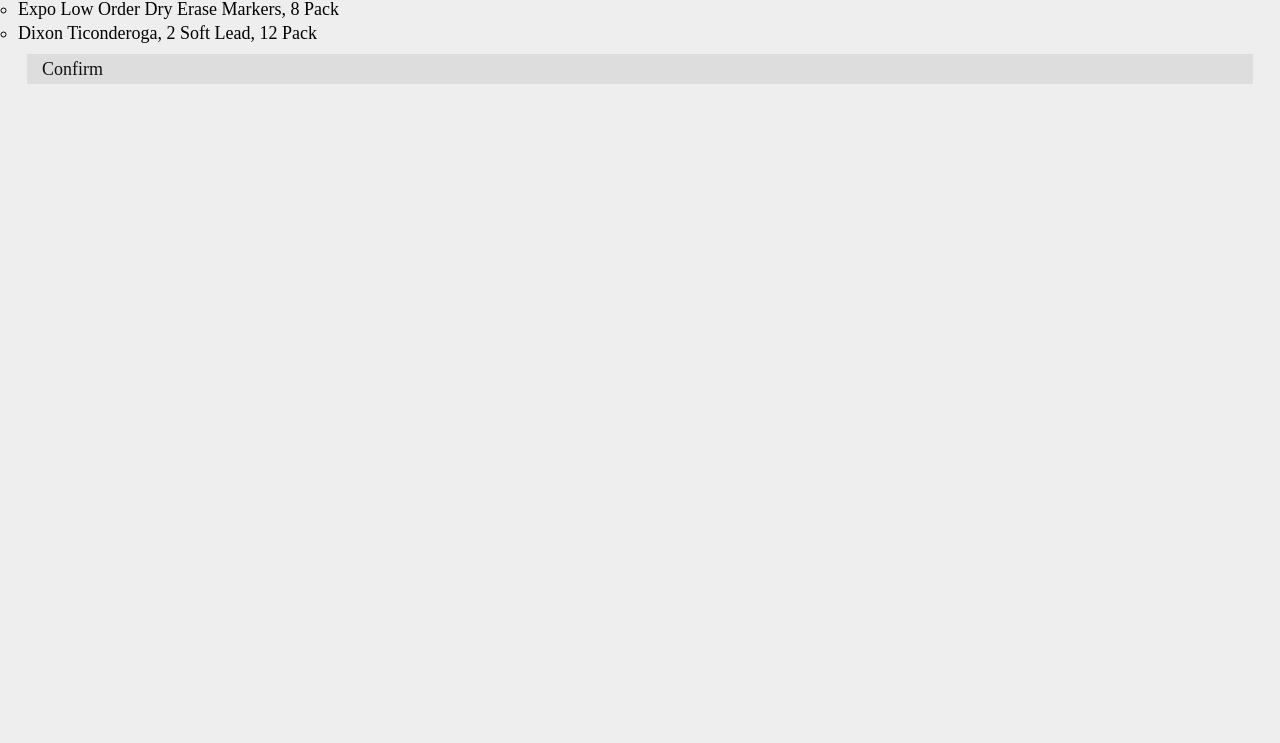
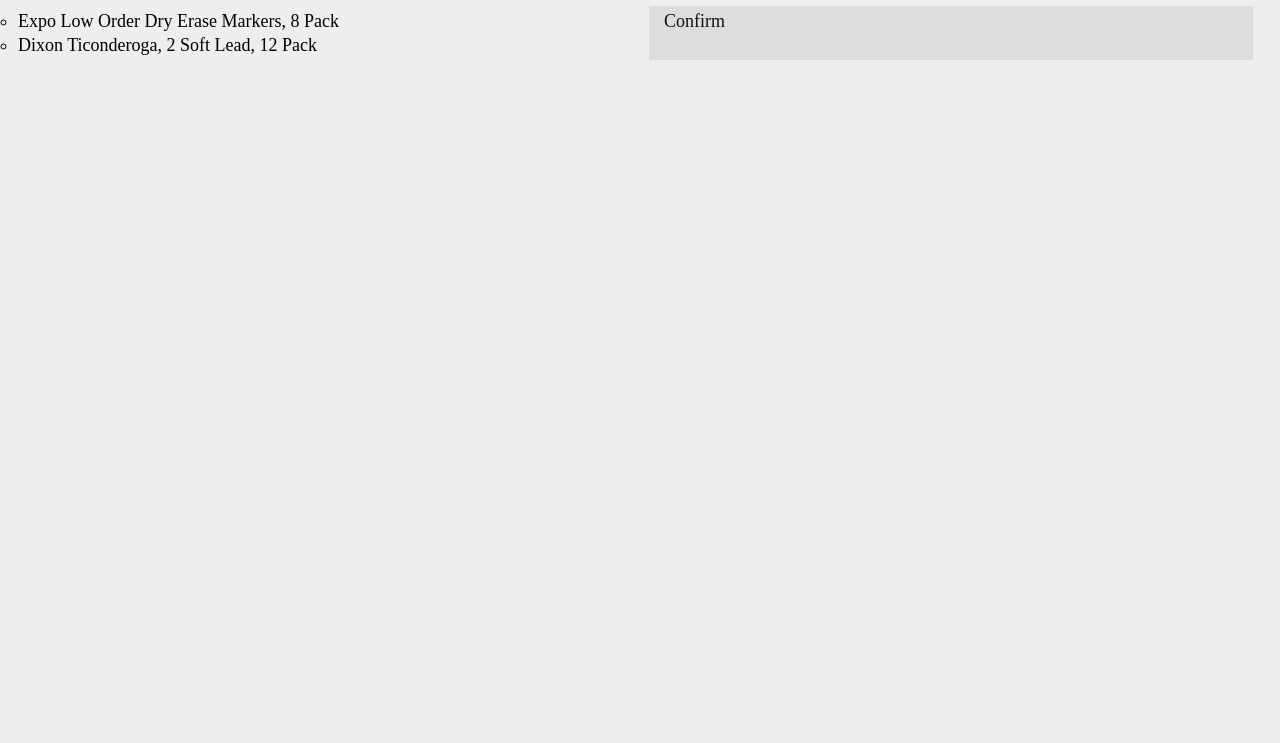
Before and after one commit to Knoll0/hci-project-one, a plain HTML site: page index.html in a window 1280 px wide. Shown: the part 57-800 px from the top of the page. Drawn offline with Linux system fonts and the light colour scheme.

Commit message:
Add media query and padding to billing address

```diff
--- a/assets/css/screen.css
+++ b/assets/css/screen.css
@@ -20,6 +20,7 @@
   line-height: 36px;
 }
 
+
 #ship-form-list{
   padding-left: 12px;
   padding-top: 9px;
@@ -38,6 +39,10 @@
 #payment-form-list li{
   padding-top: 3px;
   padding-bottom: 3px;
+}
+
+#payment-address-list{
+  padding-left: 12px;
 }
 
 #cart-start li{
@@ -60,3 +65,14 @@
 #cart-submit:focus {
   background-color: #CCC;
 }
+
+@media screen and (min-width: 900px){
+  #content{
+    display: grid;
+    grid-template-columns: 1fr 1fr;
+  }
+  #cart-start{
+    padding-top: 12px;
+    padding-bottom: 12px;
+  }
+}
```
